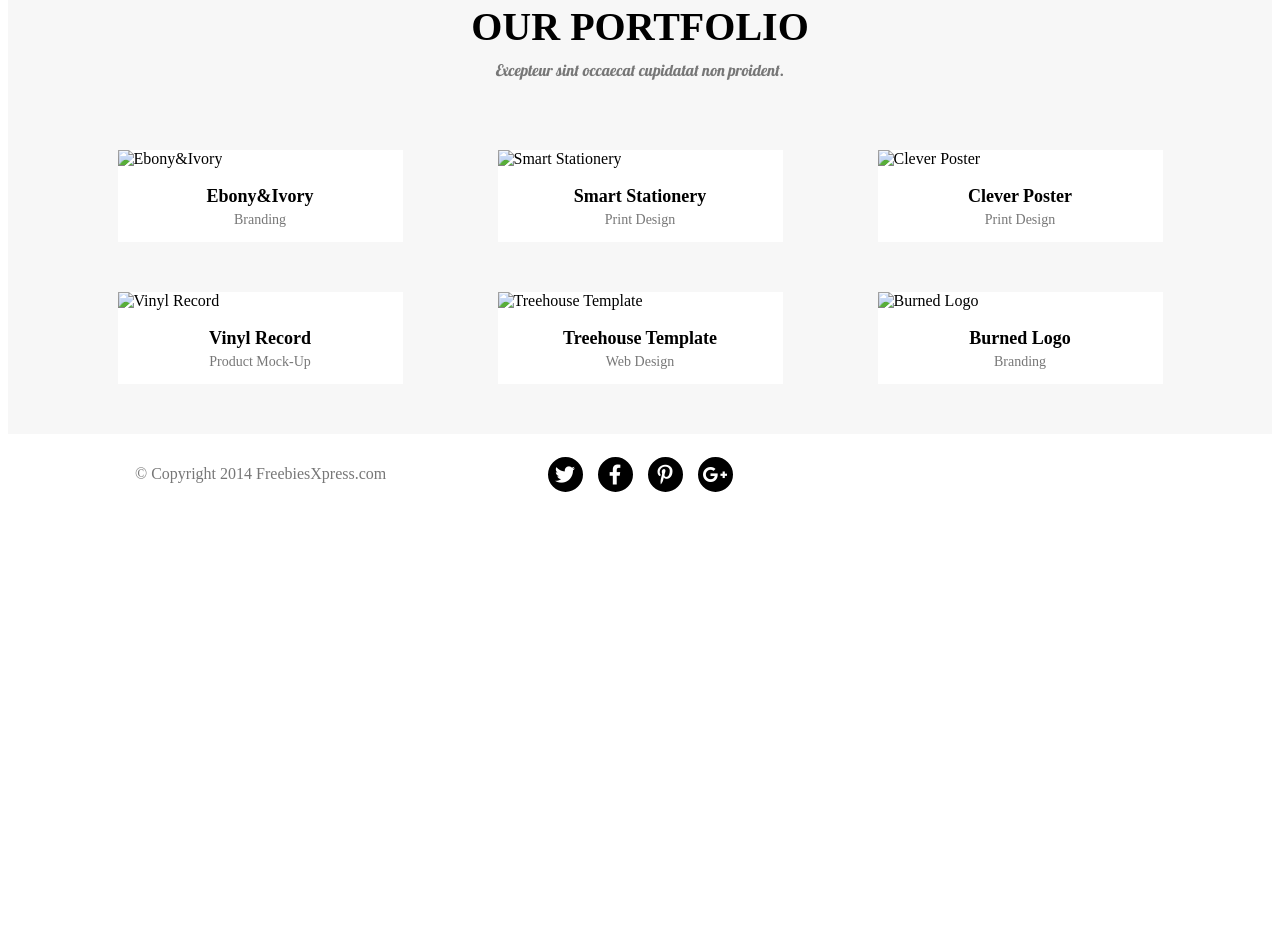
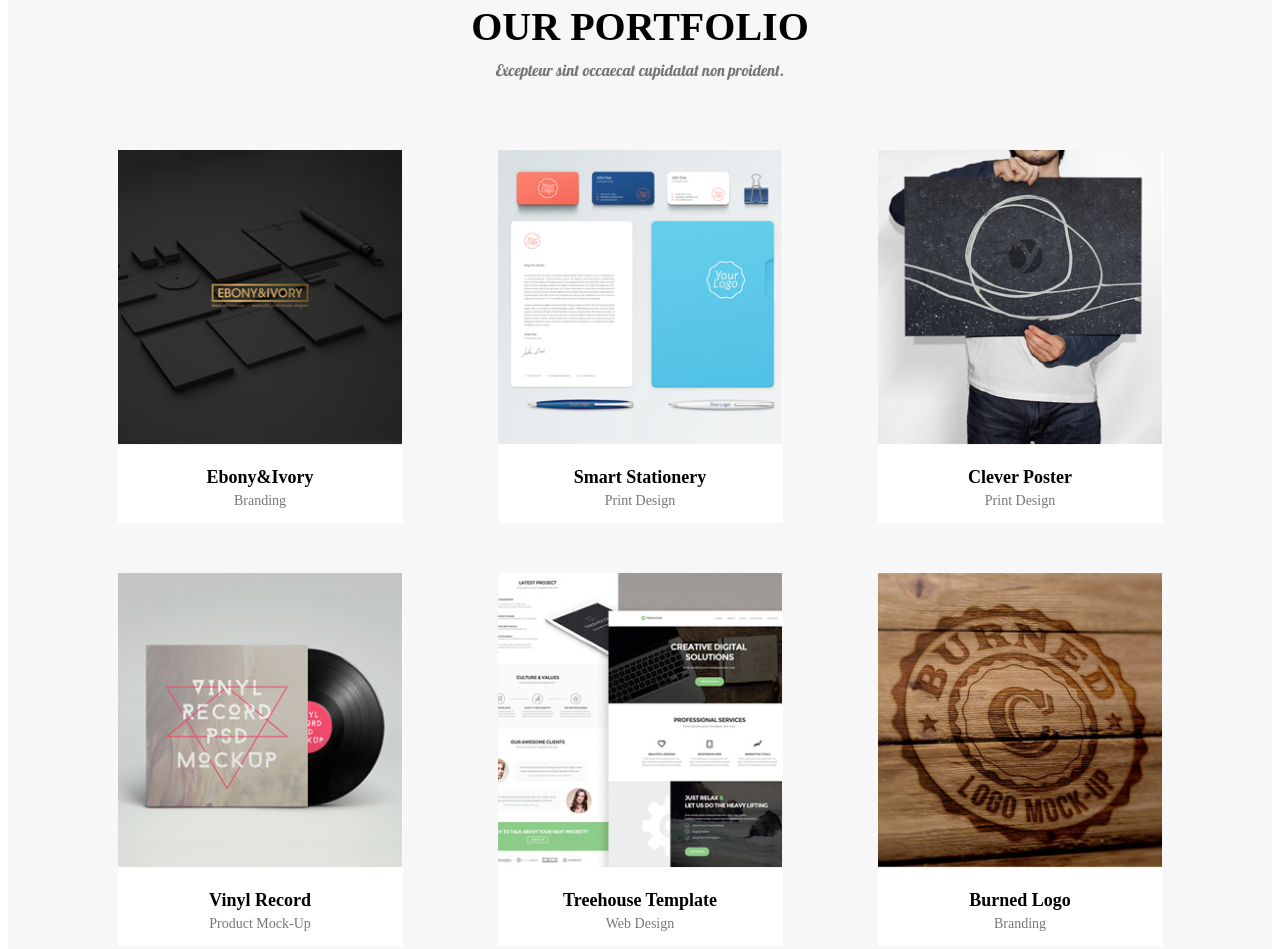
Before and after one commit to rajti-learning/landing-page_bootstrap, a website: page index.html in a window 1280 px wide. Shown: the part 1247-2196 px from the top of the page. Before the commit the page ends 1761 px from the top, so only its background shows below. Drawn offline with nearby package versions, Linux system fonts and the light colour scheme; files that its build step writes are made by us from their sources; the site is published under a folder, as on GitHub Pages, so addresses that start at the root find nothing.

Commit message:
Update image links in html and css

```diff
--- a/index.html
+++ b/index.html
@@ -84,34 +84,34 @@
         </div>
         <div class="row portfolio-content">
           <div class="col-12 col-lg-3 tile">
-              <img src="/images/Portfolio 1.png" title="Ebony&Ivory" alt="Ebony&Ivory">
+              <img src="./images/Portfolio 1.png" title="Ebony&Ivory" alt="Ebony&Ivory">
               <p class="content-title">Ebony&Ivory</p>
               <p class="content-description">Branding</p>
           </div>
           <div class="col-12 col-lg-3 tile">
-              <img src="/images/Portfolio 2.png" title="Smart Stationery" alt="Smart Stationery">
+              <img src="./images/Portfolio 2.png" title="Smart Stationery" alt="Smart Stationery">
               <p class="content-title">Smart Stationery</p>
               <p class="content-description">Print Design</p>
           </div>
           <div class="col-12 col-lg-3 tile">
-              <img src="/images/Portfolio 3.png" title="Clever Poster" alt="Clever Poster">
+              <img src="./images/Portfolio 3.png" title="Clever Poster" alt="Clever Poster">
               <p class="content-title">Clever Poster</p>
               <p class="content-description">Print Design</p>
           </div>
         </div>
         <div class="row portfolio-content">
           <div class="col-12 col-lg-3 tile">
-              <img src="/images/Portfolio 4.png" title="Vinyl Record" alt="Vinyl Record">
+              <img src="./images/Portfolio 4.png" title="Vinyl Record" alt="Vinyl Record">
               <p class="content-title">Vinyl Record</p>
               <p class="content-description">Product Mock-Up</p>
           </div>
           <div class="col-12 col-lg-3 tile">
-              <img src="/images/Portfolio 5.png" title="Treehouse Template" alt="Treehouse Template">
+              <img src="./images/Portfolio 5.png" title="Treehouse Template" alt="Treehouse Template">
               <p class="content-title">Treehouse Template</p>
               <p class="content-description">Web Design</p>
           </div>
           <div class="col-12 col-lg-3 tile">
-              <img src="/images/Portfolio 6.png" title="Burned Logo" alt="Burned Logo">
+              <img src="./images/Portfolio 6.png" title="Burned Logo" alt="Burned Logo">
               <p class="content-title">Burned Logo</p>
               <p class="content-description">Branding</p>
           </div>
--- a/sass/style.scss
+++ b/sass/style.scss
@@ -36,7 +36,7 @@ $color-grey: #777777;
 /*HEADER */
 
 .splash {
-  background-image:url(/images/Splash.png);
+  background-image:url(../images/Splash.png);
   overflow: hidden;
   background-position: center center;
   background-size: cover;
```
